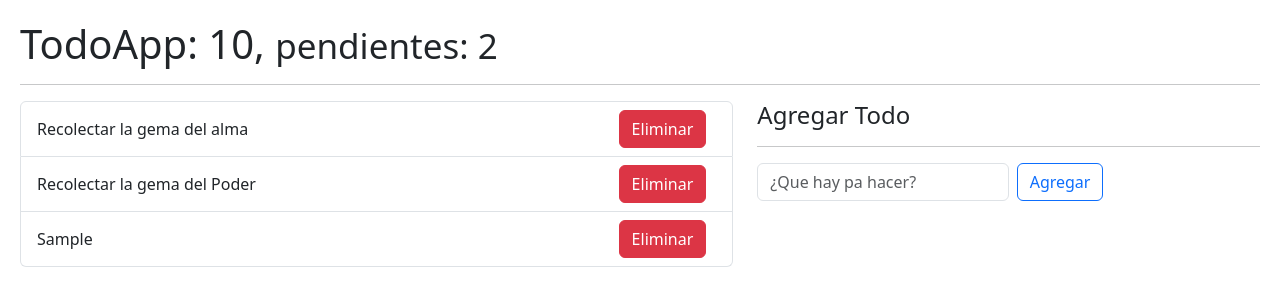
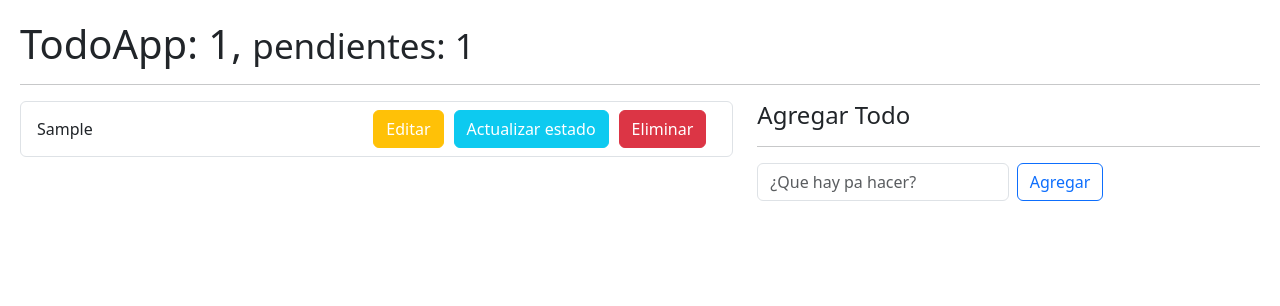
Before and after one commit to CamiloLopez15/react-course, a React (Vite) app in the folder 05-basics-hooks/: page / in a window 1280 px wide. Both pictures are taken after typing "Sample" into the empty fields and a click on the button "Agregar". Shown: the top 306 px of the page. Built offline with nearby package versions, Linux system fonts and the light colour scheme.

Commit message:
feat: added class number 157

```diff
--- a/05-basics-hooks/src/08-useReducer/TodoApp.tsx
+++ b/05-basics-hooks/src/08-useReducer/TodoApp.tsx
@@ -1,57 +1,23 @@
-import { useEffect, useReducer } from "react";
-import { ActionType, Todo, todoReducer } from "./todoReducer";
+import { useTodo } from "../hooks/useTodo";
 import TodoList from "./TodoList";
 import TodoAdd from "./TodoAdd";
 
-const initialState: Todo[] = [
-    {
-        id: new Date().getTime(),
-        description: "Recolectar la gema del alma",
-        done: false,
-    },
-    {
-        id: new Date().getTime() * 3,
-        description: "Recolectar la gema del Poder",
-        done: false,
-    },
-];
-
-const initReducer = (initialState: Todo[]) => {
-    try {
-        const todosLocalStorage: Todo[] = JSON.parse(localStorage.getItem("todos") || "[]");
-
-        if (todosLocalStorage.length < 1) return initialState;
-        else return todosLocalStorage;
-    } catch (error) {
-        console.error("Error get todos localStorage", error);
-        return initialState;
-    }
-};
-
 function TodoApp() {
-    const [todos, dispatchTodo] = useReducer(
-        todoReducer,
-        initialState,
-        initReducer
-    );
-
-    useEffect(() => {
-        const todosJSON = JSON.stringify(todos);
-        localStorage.setItem("todos", todosJSON);
-    }, [todos]);
-
-    const handleNewTodo = (todo: Todo) => {
-        dispatchTodo({ type: ActionType.add, payload: todo });
-    };
-
-    const handleDeleteTodo = (todo: Todo) => {
-        dispatchTodo({ type: ActionType.delete, payload: todo });
-    };
+    const {
+        todos,
+        handleNewTodo,
+        handleDeleteTodo,
+        handleToggleTodo,
+        handleUpdatedTodo,
+        howManyTodo,
+        howManyTodoPending,
+    } = useTodo([]);
 
     return (
         <>
             <h1>
-                TodoApp: 10, <small>pendientes: 2</small>
+                TodoApp: {howManyTodo},{" "}
+                <small>pendientes: {howManyTodoPending}</small>
             </h1>
             <hr />
             <div className="row">
@@ -59,6 +25,8 @@ function TodoApp() {
                     <TodoList
                         todos={todos}
                         handleDeleteTodo={handleDeleteTodo}
+                        handleToggleTodo={handleToggleTodo}
+                        handleUpdatedTodo={handleUpdatedTodo}
                     />
                 </div>
                 <div className="col-5">
--- a/05-basics-hooks/src/08-useReducer/TodoElement.tsx
+++ b/05-basics-hooks/src/08-useReducer/TodoElement.tsx
@@ -1,24 +1,79 @@
+import { useState } from "react";
 import { Todo } from "./todoReducer";
 
 interface TodoElementProps {
     todo: Todo;
     handleDeleteTodo: (todo: Todo) => void;
+    handleToggleTodo: (todo: Todo) => void;
+    handleUpdatedTodo: (todo: Todo) => void;
 }
 
-function TodoElement({ todo, handleDeleteTodo }: TodoElementProps) {
-    const { description, id } = todo;
+function TodoElement({
+    todo,
+    handleDeleteTodo,
+    handleToggleTodo,
+    handleUpdatedTodo,
+}: TodoElementProps) {
+    const { description, id, done } = todo;
+    const [descriptionContent, setDescriptionContent] =
+        useState<string>(description);
+    const [isEdition, setIsEdition] = useState<boolean>(false);
+
+    const handleEdit = () => {
+        setIsEdition(!isEdition);
+        if (isEdition) {
+            handleUpdatedTodo({ ...todo, description: descriptionContent });
+        }
+        return;
+    };
+
     return (
         <li
             className="list-group-item d-flex justify-content-between"
             id={String(id)}
         >
-            <span className="align-self-center">{description}</span>
+            {isEdition ? (
+                <input
+                    type="text"
+                    value={descriptionContent}
+                    className="form-control w-25"
+                    onChange={({ target: { value } }) =>
+                        setDescriptionContent(value)
+                    }
+                />
+            ) : (
+                <span
+                    className={`align-self-center ${
+                        done
+                            ? "text-decoration-line-through font-monospace fst-italic"
+                            : ""
+                    }`}
+                >
+                    {descriptionContent}
+                </span>
+            )}
+            <div>
+                <button
+                    className={`btn ${
+                        isEdition ? "btn-primary" : "btn-warning"
+                    } text-white`}
+                    onClick={handleEdit}
+                >
+                    {isEdition ? "Guardar" : "Editar"}
+                </button>
+                <button
+                    className="btn btn-info text-white"
+                    onClick={() => handleToggleTodo(todo)}
+                >
+                    Actualizar estado
+                </button>
                 <button
                     className="btn btn-danger"
                     onClick={() => handleDeleteTodo(todo)}
                 >
                     Eliminar
                 </button>
+            </div>
         </li>
     );
 }
--- a/05-basics-hooks/src/08-useReducer/TodoList.tsx
+++ b/05-basics-hooks/src/08-useReducer/TodoList.tsx
@@ -4,8 +4,15 @@ import { Todo } from "./todoReducer";
 interface TodoListProps {
     todos: Todo[];
     handleDeleteTodo: (todo: Todo) => void;
+    handleToggleTodo: (todo: Todo) => void;
+    handleUpdatedTodo: (todo: Todo) => void;
 }
-function TodoList({ handleDeleteTodo, todos = [] }: TodoListProps) {
+function TodoList({
+    handleDeleteTodo,
+    handleToggleTodo,
+    handleUpdatedTodo,
+    todos = [],
+}: TodoListProps) {
     return (
         <ul className="list-group">
             {todos.map((todo) => (
@@ -13,6 +20,8 @@ function TodoList({ handleDeleteTodo, todos = [] }: TodoListProps) {
                     todo={todo}
                     key={todo.id}
                     handleDeleteTodo={handleDeleteTodo}
+                    handleToggleTodo={handleToggleTodo}
+                    handleUpdatedTodo={handleUpdatedTodo}
                 />
             ))}
         </ul>
--- a/05-basics-hooks/src/08-useReducer/todoReducer.ts
+++ b/05-basics-hooks/src/08-useReducer/todoReducer.ts
@@ -7,6 +7,7 @@ export interface Todo {
 export enum ActionType {
     add = "[TODO] Add Todo",
     delete = "[TODO] Delete Todo",
+    put = "[TODO] Updated Todo",
 }
 
 interface Action {
@@ -25,6 +26,13 @@ export const todoReducer = (
             return initialState.filter(
                 (todo) => todo.id !== (payload as Todo).id
             );
+        case ActionType.put:
+            return initialState.map((todo) => {
+                if (todo.id === (payload as Todo).id) {
+                    return payload as Todo;
+                }
+                return todo;
+            });
         default:
             return initialState;
     }
--- /dev/null
+++ b/05-basics-hooks/src/hooks/useTodo.ts
@@ -0,0 +1,68 @@
+import { ActionType, Todo, todoReducer } from "./../08-useReducer/todoReducer";
+import { useEffect, useReducer } from "react";
+
+const initReducer = (initialState: Todo[]) => {
+    try {
+        const dataLocalStorage = localStorage.getItem("todos");
+        if (dataLocalStorage) {
+            const todosLocalStorage: Todo[] = JSON.parse(dataLocalStorage);
+            return todosLocalStorage;
+        }
+    } catch (error) {
+        console.error("Error get todos localStorage", error);
+    }
+    return initialState;
+};
+
+export const useTodo = (initialTodos: Todo[]) => {
+    const [todos, dispatchTodo] = useReducer(
+        todoReducer,
+        initialTodos,
+        initReducer
+    );
+
+    useEffect(() => {
+        const todosJSON = JSON.stringify(todos);
+        localStorage.setItem("todos", todosJSON);
+    }, [todos]);
+
+    const handleNewTodo = (todo: Todo) => {
+        dispatchTodo({ type: ActionType.add, payload: todo });
+    };
+
+    const handleDeleteTodo = (todo: Todo) => {
+        dispatchTodo({ type: ActionType.delete, payload: todo });
+    };
+
+    const handleToggleTodo = (todo: Todo) => {
+        dispatchTodo({
+            type: ActionType.put,
+            payload: {
+                ...todo,
+                done: !todo.done,
+            },
+        });
+    };
+
+    const handleUpdatedTodo = (todo: Todo) => {
+        dispatchTodo({
+            type: ActionType.put,
+            payload: {
+                ...todo,
+            },
+        });
+    };
+
+    const howManyTodo = todos.length;
+    const howManyTodoPending = todos.filter((todo) => !todo.done).length;
+
+    return {
+        todos,
+        handleNewTodo,
+        handleDeleteTodo,
+        handleToggleTodo,
+        handleUpdatedTodo,
+        howManyTodo,
+        howManyTodoPending,
+    };
+};
```
Lines whose indentation alone changed are shown as unchanged.
